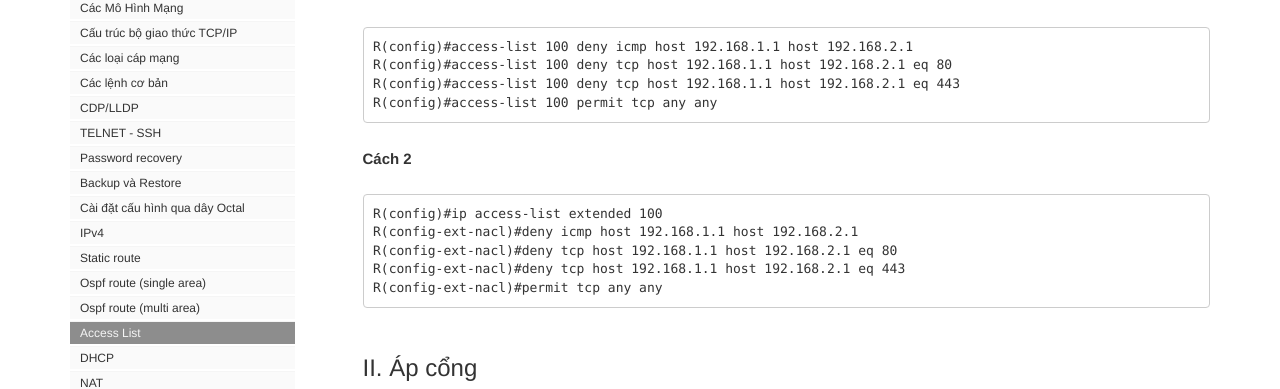
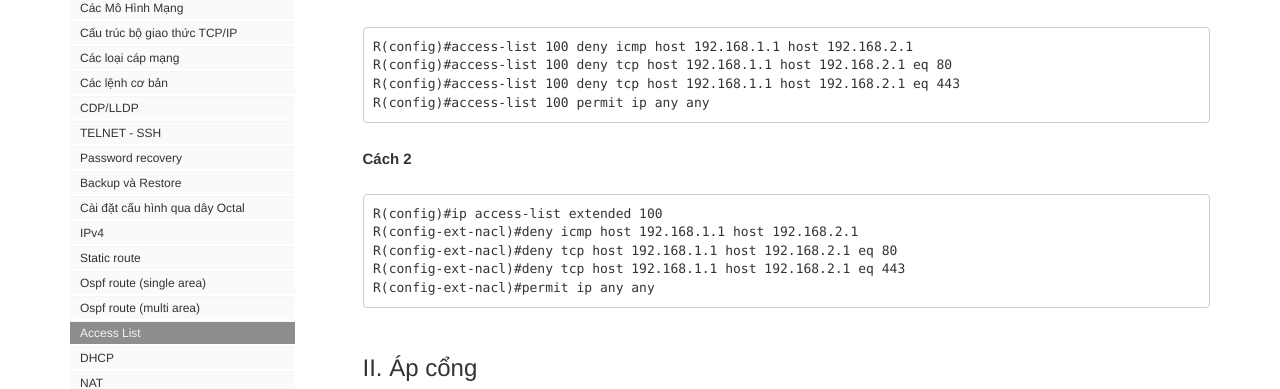
Before and after one commit to aptinstallapache2/aptinstallapache2.github.io, a Jekyll site: the page built from pages/CCNA/ACL.md, in a window 1280 px wide and 900 px high, scrolled down 1026 px. Shown: the part 221-610 px from the top of the window. Built offline with Jekyll 4.4.1, drawn with Linux system fonts in a browser that asks for light colours; comment, search, counter and statistics services are not loaded.

Commit message:
Update ACL.md

````diff
--- a/pages/CCNA/ACL.md
+++ b/pages/CCNA/ACL.md
@@ -52,7 +52,7 @@ R(config-std-nacl)#permit any
 R(config)#access-list 100 deny icmp host 192.168.1.1 host 192.168.2.1
 R(config)#access-list 100 deny tcp host 192.168.1.1 host 192.168.2.1 eq 80
 R(config)#access-list 100 deny tcp host 192.168.1.1 host 192.168.2.1 eq 443
-R(config)#access-list 100 permit tcp any any
+R(config)#access-list 100 permit ip any any
 ```
 
 
@@ -63,7 +63,7 @@ R(config)#ip access-list extended 100
 R(config-ext-nacl)#deny icmp host 192.168.1.1 host 192.168.2.1
 R(config-ext-nacl)#deny tcp host 192.168.1.1 host 192.168.2.1 eq 80
 R(config-ext-nacl)#deny tcp host 192.168.1.1 host 192.168.2.1 eq 443
-R(config-ext-nacl)#permit tcp any any
+R(config-ext-nacl)#permit ip any any
 ```
 
 ## II. Áp cổng
````
